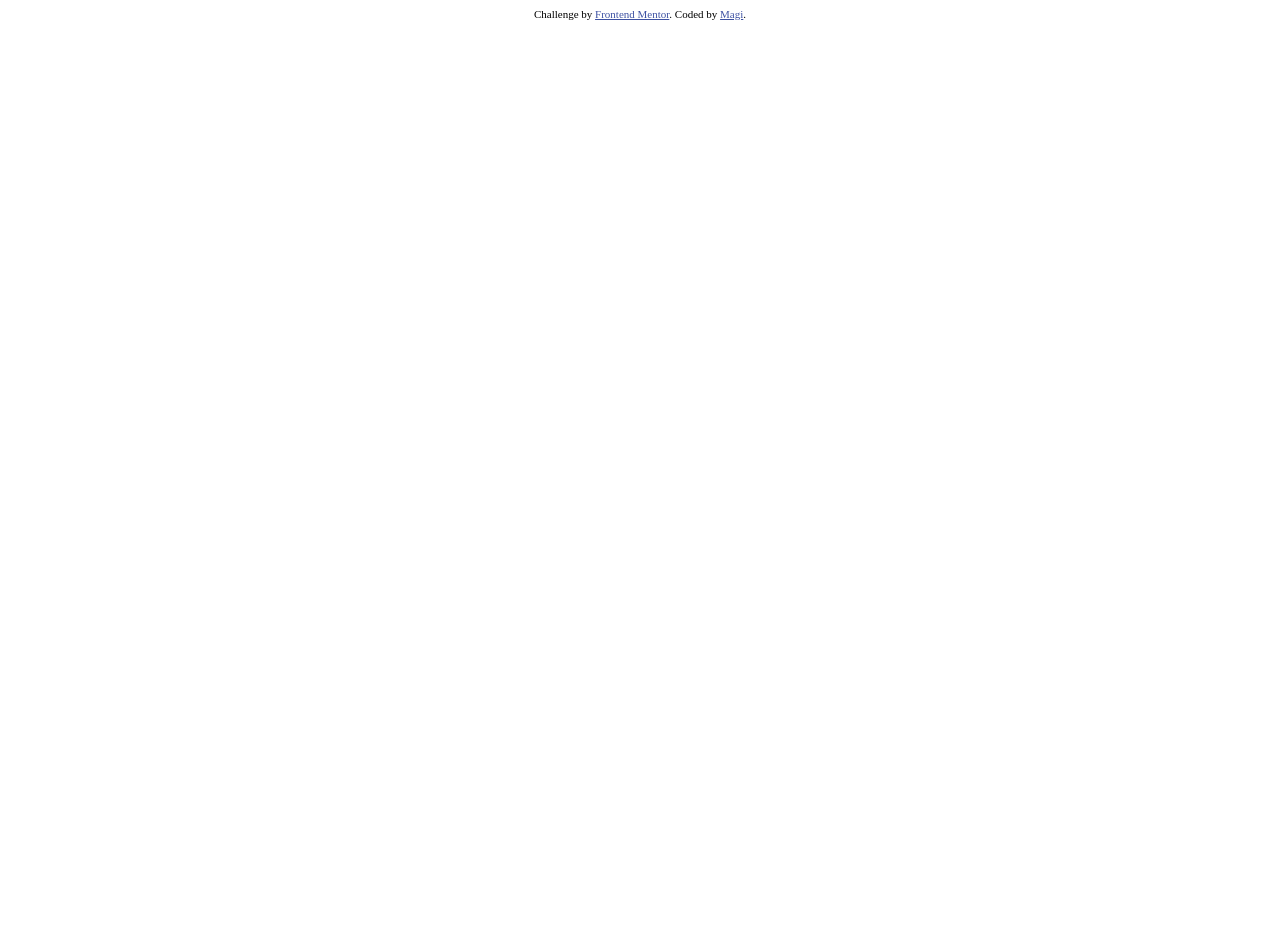
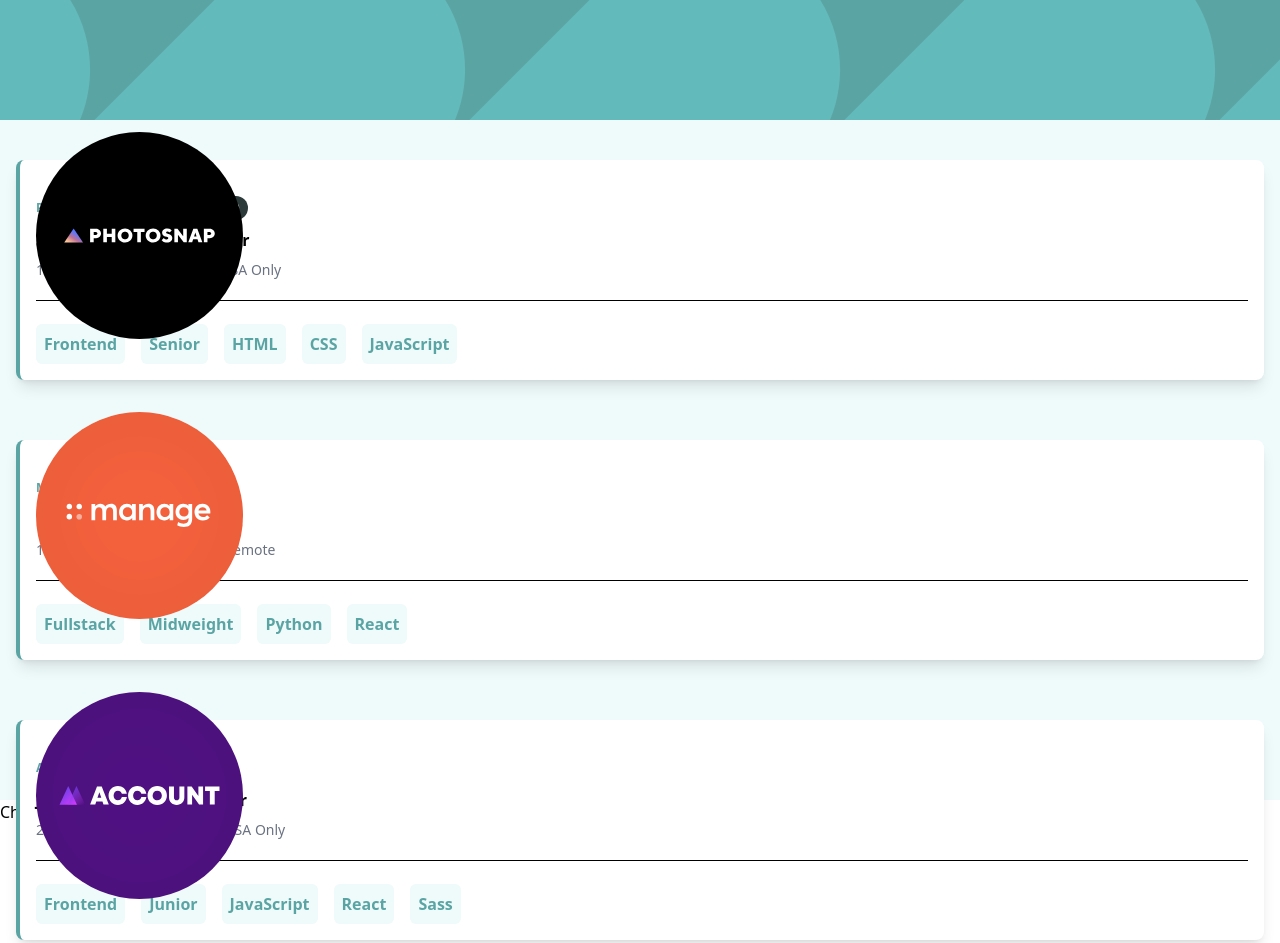
Before and after one commit to anbbel09/static-job-listings-master, a website: page index.html in a window 1280 px wide. Shown: the top 943 px of the page. Before the commit the page ends 800 px from the top, so only its background shows below. Drawn offline with Linux system fonts and the light colour scheme.

Commit message:
maquetacion dinamica

```diff
--- a/index.html
+++ b/index.html
@@ -5,20 +5,48 @@
   <meta name="viewport" content="width=device-width, initial-scale=1.0"> <!-- displays site properly based on user's device -->
 
   <link rel="icon" type="image/png" sizes="32x32" href="./images/favicon-32x32.png">
+  <link rel="stylesheet" href="./src/output.css">
 
   <title>Frontend Mentor | Job Listings</title>
-
-  <!-- Feel free to remove these styles or customise in your own stylesheet 👍 -->
-  <style>
-    .attribution { font-size: 11px; text-align: center; }
-    .attribution a { color: hsl(228, 45%, 44%); }
-  </style>
 </head>
 <body>
+ <main class="bg-[#effafa] h-screen w-full relative">
+<header class="w-full h-30 bg-[url(/images/bg-header-mobile.svg)] bg-[#5ba4a4]" >
 
+  <section id="searchContainer" class="absolute top-1/5 px-4 w-full h-full">
+    <!-- <article class="border-l-4 border-[#5ba4a4] rounded-lg py-1 px-4  relative bg-white w-full">
+      <img class="w-1/6 -top-[28px] absolute" src="images/loop-studios.svg" alt="" srcset="">
+      <div class=" my-8  flex flex-col justify-between gap-2 h-auto">
+
+        <div id="date" class="">
+          <b id="tagsContainer" class="flex gap-3 text-xs items-center">
+          <h3 class="text-[#5ba4a4]">Photoshop</h3>
+          <h3 class="bg-[#5ba4a4] p-1 px-2 rounded-full text-white">NEW!</h3>
+          <h3 class="bg-[#2c3a3a] p-1 px-2 text-white rounded-full">FEATURED</h3>
+        </b>
+        </div>
+        <h3 class="font-semibold">Senior Frontedn Developer</h3>
+
+          <ul id="specs" class="flex gap-10 text-sm text-gray-500">
+            <li>1d ago</li>
+            <li class="list-disc list-outside">Full Time</li>
+            <li class="list-disc list-outside">USA Only</li>
+          </ul>
+          <hr class="my-3 h-1">
+          <div id="languagesContainer" class="w-full">
+            <span class="rounded-md p-2 bg-[#effafa] font-semibold text-[#5ba4a4] ">Frontend</span>
+          </div>
+      </div>
+
+    </article> -->
+  </section>
+
+</header>
+ </main>
   <div class="attribution">
     Challenge by <a href="https://www.frontendmentor.io?ref=challenge" target="_blank">Frontend Mentor</a>.
     Coded by <a href="#">Magi</a>.
   </div>
+  <script src="index.js"></script>
 </body>
 </html>
--- /dev/null
+++ b/index.js
@@ -0,0 +1,51 @@
+let searchContainer = document.getElementById('searchContainer');
+
+fetch('data.json')
+.then(res => res.json())
+.then(data => {
+    let jobs = data;
+
+    console.log(jobs);
+
+
+    for (const job of jobs) {
+
+        const tags = [job.role, job.level, ...job.languages, ...job.tools];
+
+        searchContainer.innerHTML += `
+          <article data-id="${job.id}" class="border-l-4 border-[#5ba4a4] rounded-lg py-1 px-4 relative bg-white w-full h-auto mb-15 shadow-lg">
+            <img class="w-1/6 -top-[28px] absolute" src="${job.logo}" alt="${job.company} logo">
+            <div class="mt-8 flex flex-col justify-between gap-2 h-auto">
+
+              <div class="">
+                <b class="flex gap-3 text-xs items-center">
+                  <h3 class="text-[#5ba4a4] font-bold">${job.company}</h3>
+                  ${job.new ? `<h3 class="bg-[#5ba4a4] p-1 px-2 rounded-full text-white">NEW!</h3>` : ''}
+                  ${job.featured ? `<h3 class="bg-[#2c3a3a] p-1 px-2 text-white rounded-full">FEATURED</h3>` : ''}
+                </b>
+              </div>
+
+              <h3 class="font-semibold">${job.position}</h3>
+
+              <ul class="flex gap-10 text-sm text-gray-500">
+                <li>${job.postedAt}</li>
+                <li class="list-disc list-outside">${job.contract}</li>
+                <li class="list-disc list-outside">${job.location}</li>
+              </ul>
+
+              <hr class="my-3 h-1">
+
+              <div class="w-full h-auto flex gap-4 flex-wrap mb-3">
+              ${tags.map(tag => `
+                <span class="rounded-md p-2 bg-[#effafa] font-semibold text-[#5ba4a4] cursor-pointer">
+                  ${tag}
+                </span>
+              `).join('')}
+              </div>
+            </div>
+          </article>
+        `;
+      }
+
+})
+.catch(console.error)
--- /dev/null
+++ b/package.json
@@ -0,0 +1,6 @@
+{
+  "dependencies": {
+    "@tailwindcss/cli": "^4.1.4",
+    "tailwindcss": "^4.1.4"
+  }
+}
--- /dev/null
+++ b/src/input.css
@@ -0,0 +1 @@
+@import "tailwindcss";
```
Also changed, not shown: src/output.css (added), 2 other files.
